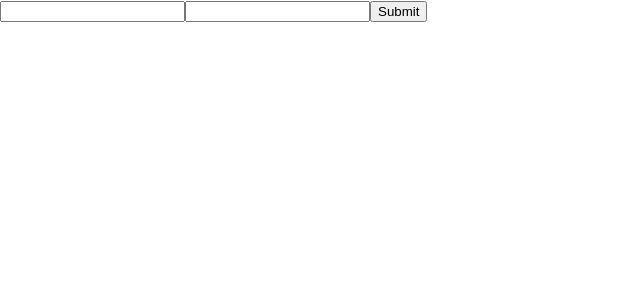
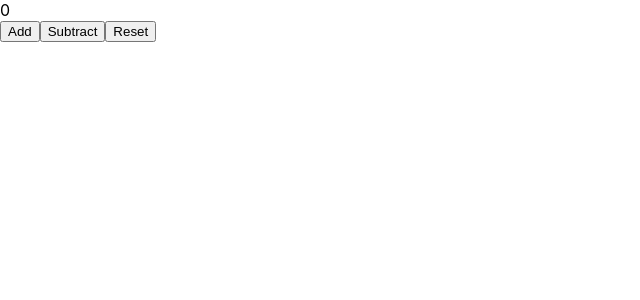
Before and after one commit to eduwebpl/react-typescript, a React (Create React App) app: page / in a window 1280 px wide. Shown: the top 300 px of the page, without its empty margins (0-640 px from the left). Built offline with nearby package versions, Linux system fonts and the light colour scheme.

Commit message:
22-finish

```diff
--- a/package.json
+++ b/package.json
@@ -3,6 +3,7 @@
   "version": "0.1.0",
   "private": true,
   "dependencies": {
+    "@reduxjs/toolkit": "^1.6.1",
     "@testing-library/jest-dom": "^5.11.4",
     "@testing-library/react": "^11.1.0",
     "@testing-library/user-event": "^12.1.10",
@@ -12,7 +13,9 @@
     "@types/react-dom": "^17.0.0",
     "react": "^17.0.2",
     "react-dom": "^17.0.2",
+    "react-redux": "^7.2.4",
     "react-scripts": "4.0.3",
+    "redux-thunk": "^2.3.0",
     "typescript": "^4.1.2",
     "web-vitals": "^1.0.1"
   },
--- a/src/App.tsx
+++ b/src/App.tsx
@@ -1,28 +1,20 @@
-import React, { FormEvent } from 'react';
-
-interface IFields {
-    email: HTMLInputElement;
-    message: HTMLInputElement;
-}
+import React from 'react';
+import { bindActionCreators } from '@reduxjs/toolkit';
+import { State, actionCreators } from './state';
+import { useSelector, useDispatch } from 'react-redux';
 
 function App() {
-    const submit = (event: FormEvent<HTMLFormElement>) => {
-        const target = event.target as typeof event.target & IFields;
-        console.log(target.email);
-    };
-
-    const validateEmail: React.ChangeEventHandler<HTMLInputElement> = (e) => {
-        // validateEmail
-    };
+    const dispatch = useDispatch();
+    const state = useSelector((state: State) => state.counter);
+    const { add, subtract, reset } = bindActionCreators(actionCreators, dispatch);
 
     return (
-        <>
-            <form name="signup" onSubmit={submit}>
-                <input onChange={validateEmail} type="email" name={'email'} />
-                <input type="text" name={'name'} />
-                <button type="submit">Submit</button>
-            </form>
-        </>
+        <div className="App">
+            <div>{state}</div>
+            <button onClick={() => add(5)}>Add</button>
+            <button onClick={() => subtract(10)}>Subtract</button>
+            <button onClick={() => reset()}>Reset</button>
+        </div>
     );
 }
 
--- a/src/index.tsx
+++ b/src/index.tsx
@@ -2,10 +2,14 @@ import React from 'react';
 import ReactDOM from 'react-dom';
 import './index.css';
 import App from './App';
+import { Provider } from 'react-redux';
+import { store } from './state/store';
 
 ReactDOM.render(
     <React.StrictMode>
-        <App />
+        <Provider store={store}>
+            <App />
+        </Provider>
     </React.StrictMode>,
     document.getElementById('root'),
 );
--- /dev/null
+++ b/src/state/action-creators/index.ts
@@ -0,0 +1,28 @@
+import { Action } from '../reducers/counterReducer';
+import { Dispatch } from 'react';
+
+export const add = (value: number) => {
+    return (dispatch: Dispatch<Action>) => {
+        dispatch({
+            type: 'add',
+            payload: value,
+        });
+    };
+};
+
+export const subtract = (value: number) => {
+    return (dispatch: Dispatch<Action>) => {
+        dispatch({
+            type: 'subtract',
+            payload: value,
+        });
+    };
+};
+
+export const reset = () => {
+    return (dispatch: Dispatch<Action>) => {
+        dispatch({
+            type: 'reset',
+        });
+    };
+};
--- /dev/null
+++ b/src/state/index.ts
@@ -0,0 +1,3 @@
+export * as actionCreators from './action-creators';
+export * as store from './store';
+export * from './reducers';
--- /dev/null
+++ b/src/state/reducers/counterReducer.ts
@@ -0,0 +1,32 @@
+const initialState = 0;
+
+interface IAddAction {
+    type: 'add';
+    payload: number;
+}
+
+interface ISubtractAction {
+    type: 'subtract';
+    payload: number;
+}
+
+interface IResetAction {
+    type: 'reset';
+}
+
+export type Action = IAddAction | ISubtractAction | IResetAction;
+
+const counterReducer = (state = initialState, action: Action) => {
+    switch (action.type) {
+        case 'add':
+            return state + action.payload;
+        case 'subtract':
+            return state - action.payload;
+        case 'reset':
+            return 0;
+        default:
+            return state;
+    }
+};
+
+export default counterReducer;
--- /dev/null
+++ b/src/state/reducers/index.ts
@@ -0,0 +1,10 @@
+import { combineReducers } from 'redux';
+import counterReducer from './counterReducer';
+
+const reducers = combineReducers({
+    counter: counterReducer,
+});
+
+export default reducers;
+
+export type State = ReturnType<typeof reducers>;
--- /dev/null
+++ b/src/state/store.ts
@@ -0,0 +1,5 @@
+import { applyMiddleware, createStore } from '@reduxjs/toolkit';
+import thunkMiddleware from 'redux-thunk';
+import reducers from './reducers';
+
+export const store = createStore(reducers, {}, applyMiddleware(thunkMiddleware));
```
Also changed, not shown: 1 other file (tests, documents, lock files or other folders).
